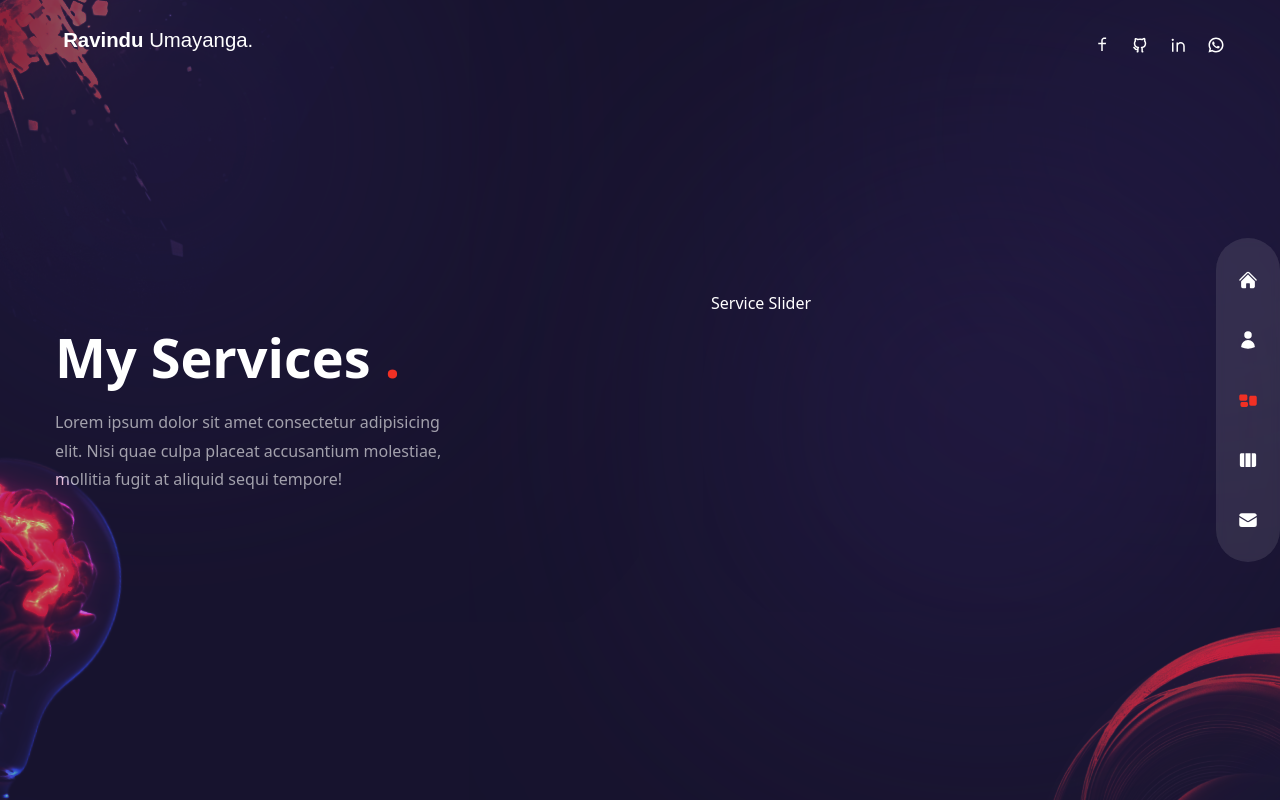
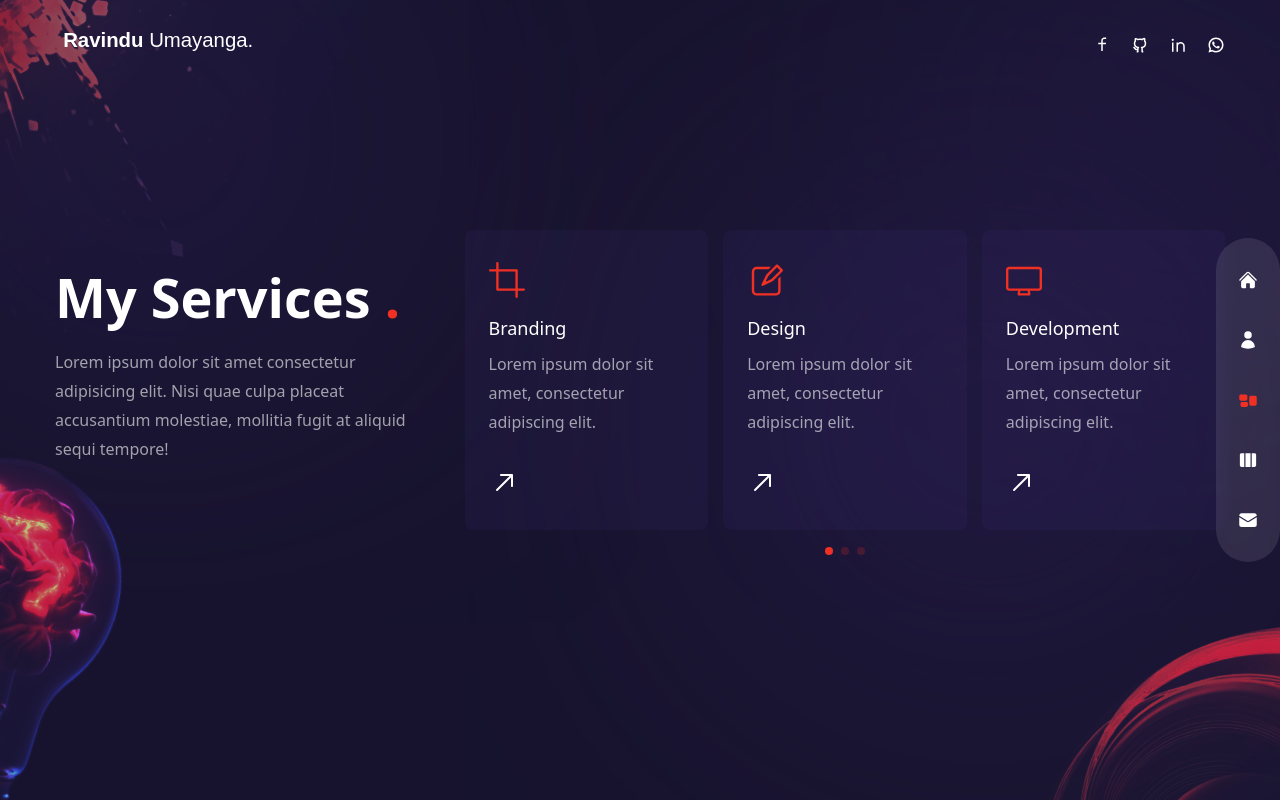
Before and after one commit to RavinduISHA/Portfolio-nextjs, a Next.js app: page /services in a window 1280 px wide. Built offline with nearby package versions, Linux system fonts and the light colour scheme.

Commit message:
Service Section Add

```diff
--- a/components/ServiceSlider.js
+++ b/components/ServiceSlider.js
@@ -1,3 +1,9 @@
+import { Swiper, SwiperSlide } from "swiper/react";
+
+import "swiper/css";
+import "swiper/css/free-mode";
+import "swiper/css/pagination";
+
 // icons
 import {
   RxCrop,
@@ -5,40 +11,82 @@ import {
   RxDesktop,
   RxReader,
   RxRocket,
+  RxArrowTopRight,
 } from "react-icons/rx";
 
+import { FreeMode, Pagination } from "swiper";
 
 // data
 const serviceData = [
   {
     icon: <RxCrop />,
-    title: 'Branding',
-    description: 'Lorem ipsum dolor sit amet, consectetur adipiscing elit.',
+    title: "Branding",
+    description: "Lorem ipsum dolor sit amet, consectetur adipiscing elit.",
   },
   {
     icon: <RxPencil2 />,
-    title: 'Design',
-    description: 'Lorem ipsum dolor sit amet, consectetur adipiscing elit.',
+    title: "Design",
+    description: "Lorem ipsum dolor sit amet, consectetur adipiscing elit.",
   },
   {
     icon: <RxDesktop />,
-    title: 'Development',
-    description: 'Lorem ipsum dolor sit amet, consectetur adipiscing elit.',
+    title: "Development",
+    description: "Lorem ipsum dolor sit amet, consectetur adipiscing elit.",
   },
   {
     icon: <RxReader />,
-    title: 'Copywriting',
-    description: 'Lorem ipsum dolor sit amet, consectetur adipiscing elit.',
+    title: "Copywriting",
+    description: "Lorem ipsum dolor sit amet, consectetur adipiscing elit.",
   },
   {
     icon: <RxRocket />,
-    title: 'SEO',
-    description: 'Lorem ipsum dolor sit amet, consectetur adipiscing elit.',
+    title: "SEO",
+    description: "Lorem ipsum dolor sit amet, consectetur adipiscing elit.",
   },
 ];
 
 const ServiceSlider = () => {
-  return <div>Service Slider</div>;
+  return (
+    <Swiper
+      breakpoints={{
+        320: {
+          slidesPerView: 1,
+          spaceBetween: 15,
+        },
+
+        640: {
+          slidesPerView: 3,
+          spaceBetween: 15,
+        },
+      }}
+      freeMode={true}
+      pagination={{
+        clickable:true
+      }}
+      modules={[Pagination, FreeMode]}
+      className="h-[240px] sm:h-[340px]"
+    >
+      {
+        serviceData.map((item, index) => (
+          <SwiperSlide key={index}>
+            <div className="bg-[rgba(65,47,123,0.15)] h-max rounded-lg px-6 py-8 flex sm:flex-col gap-x-6 sm:gap-x-0 group cursor-pointer">
+              {/* icon */}
+              <div className="text-4xl text-accent mb-4">{item.icon}</div>
+              <div className="mb-8">
+                <div className="mb-2 text-lg">{item.title}</div>
+                <p className="max-w-[350px] leaading-normal">{item.description}</p>
+              </div>
+              {/* arrow */}
+              <div className="text-3xl">
+                <RxArrowTopRight className="group-hover:rotate-45 group-hover:text-accent transition-all duration-300"/>
+              </div>
+            </div>
+
+          </SwiperSlide>
+        ))
+      }
+    </Swiper>
+  );
 };
 
 export default ServiceSlider;
--- a/pages/services/index.js
+++ b/pages/services/index.js
@@ -12,24 +12,44 @@ const Services = () => {
     <div className="h-full bg-primary/30 py-36 items-center flex">
       <Circles />
       <div className="container mx-auto">
-        <div className="flex flex-col xl:flex-row gap-x-4">
+        <div className="flex flex-col xl:flex-row gap-x-8">
           {/* text */}
-          <div className="text-center flex xl:w-[50vw] flex-col lg:text-left mb-4 xl:mb-0">
-            <h2 className="h2 xl:mt-8">
+          <div className="text-center flex xl:w-[30vw] flex-col lg:text-left mb-4 xl:mb-0">
+            <motion.h2
+              variants={fadeIn('up', 0.2)}
+              initial='hidden'
+              animate='show'
+              exit='hidden'
+              className="h2 xl:mt-8"
+            >
               My Services <span className="text-accent">.</span>
-            </h2>
-            <p className="mb-4 max-w-[400px] mx-auto lg:mx-0">
+            </motion.h2>
+            <motion.p
+              variants={fadeIn('up', 0.4)}
+              initial='hidden'
+              animate='show'
+              exit='hidden'
+              className="mb-4 max-w-[400px] mx-auto lg:mx-0"
+            >
               Lorem ipsum dolor sit amet consectetur adipisicing elit. Nisi quae
               culpa placeat accusantium molestiae, mollitia fugit at aliquid
               sequi tempore!
-            </p>
+            </motion.p>
           </div>
 
-          {/* Slider */}
-          <ServiceSlider />
-          <Bulb />
+          <motion.div
+            variants={fadeIn('down', 0.6)}
+            initial='hidden'
+            animate='show'
+            exit='hidden'
+            className="w-full xl:max-w-[65%]"
+          >
+            {/* Slider */}
+            <ServiceSlider />
+          </motion.div>
         </div>
       </div>
+      <Bulb />
     </div>
   );
 };
```
